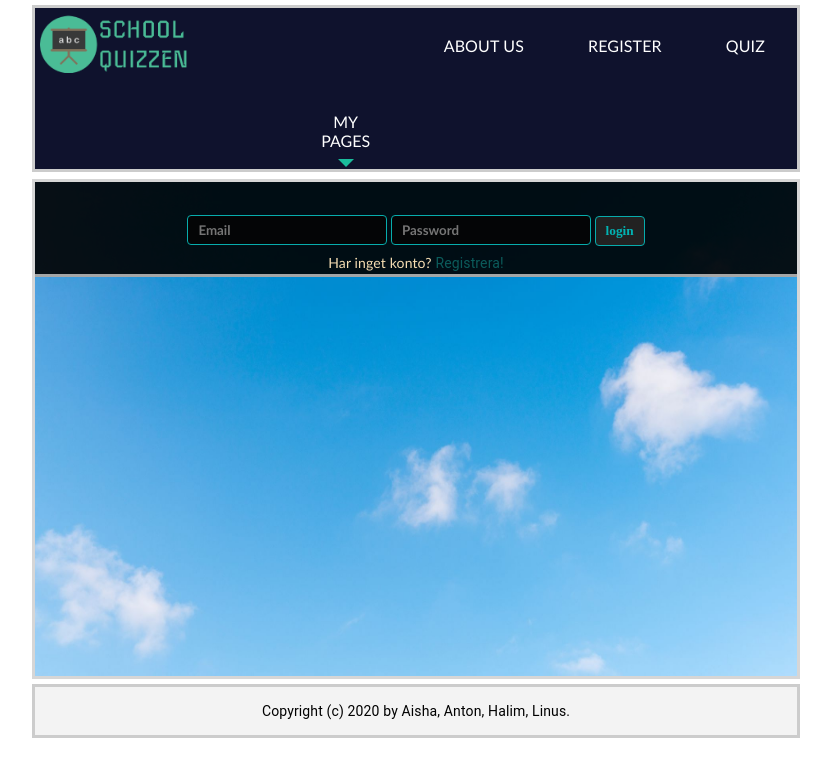
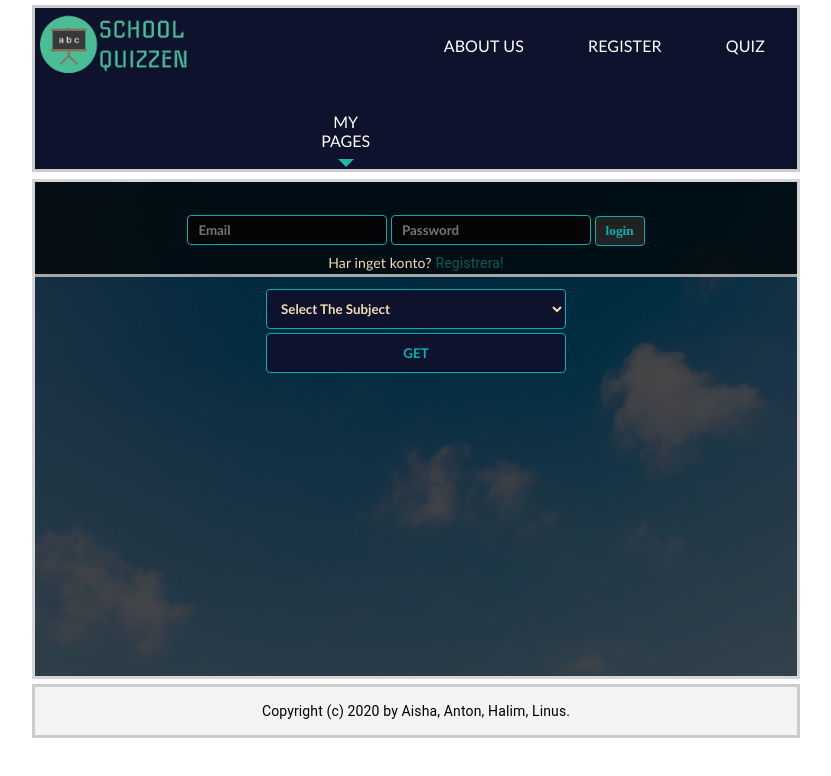
Before and after one commit to LinusSelven/web-application-quiz, a Vue app: page /DispoQuiz in a window 1280 px wide. Shown: the top 776 px of the page, without its empty margins (224-1055 px from the left). Built offline with nearby package versions, Linux system fonts and the light colour scheme; the HTML template or start-up script is replaced by a standard one.

Commit message:
manage all quiz as a Admin

```diff
--- a/src/App.vue
+++ b/src/App.vue
@@ -19,8 +19,9 @@
               <div class="header">
                 <p>MINA SIDOR</p>
               </div>
-              <a><router-link to="/AdminDashboard">Manage Users</router-link></a>
-              <a><router-link to="/login">My Account</router-link></a>
+              <a><router-link to="/DispoUsers">Manage All Users</router-link></a>
+              <a><router-link to="/DispoQuiz">Manage All Quiz</router-link></a>
+              <a><router-link to="/MySpace">My Account</router-link></a>
               <a><router-link to="/CreateNewQuiz">New Quiz</router-link></a>
             </div>
           </div>
--- /dev/null
+++ b/src/components/DispoQuiz.vue
@@ -0,0 +1,140 @@
+<template>
+    <div class="allQuiz">
+        <select id="subject" name="subject" @change="onChange($event)" v-model="value">
+        <option value="default">Select The Subject</option>
+        <option value="geoQuiz">Geografi</option>
+        <option value="matteQuiz">Matematik</option>
+        <option value="svenskaQuiz">Svenska</option>
+        <option value="engelskaQuiz">Engelska</option>
+        </select><br>
+        <input type="submit" value="GET" @click="getQuiz()">
+        <div class="showLevel" id="showLevel"></div>
+    </div>
+
+</template>
+
+<script>
+  export default {
+    name: 'DispoQuiz',
+    data: function () {
+      return {
+        value: 'default',
+        levels:[],
+      }
+    },
+    methods:{
+      onChange (event) {
+        this.value = event.target.value;
+      },
+      getQuiz(){
+        if (this.value === 'geoQuiz'){
+          this.getGeoQuiz();
+          this.createQuizTable();
+        }
+      },
+      createQuizTable() {
+        const table = document.createElement('table')
+        table.className = "userTable";
+        let i,j;
+        const arrItems = this.levels
+        const col = []
+        for (i = 0; i < arrItems.length; i++) {
+          for (const key in arrItems[i]) {
+            if (col.indexOf(key) === -1) {
+              col.push(key);
+            }
+          }
+        }
+        let tr = table.insertRow(-1)
+        for (i = 0; i < col.length; i++) {
+          const th = document.createElement('th')
+          th.innerHTML = col[i];
+          tr.appendChild(th);
+        }
+        for (i = 0; i < arrItems.length; i++) {
+          tr = table.insertRow(-1);
+          for (j = 0; j < col.length; j++) {
+            const tabCell = tr.insertCell(-1)
+            tabCell.innerHTML = arrItems[i][col[j]];
+          }
+        }
+        const divContainer = document.getElementById('showLevel')
+        divContainer.innerHTML = "";
+        divContainer.appendChild(table);
+      },
+      getGeoQuiz() {
+        fetch('http://127.0.0.1:3000/api/geoQuiz/Levels')
+          .then((response) => {
+            return response.json();
+          })
+          .then((data) => {
+            this.levels = data.geoQuizLevel;
+          });
+      }
+    },
+
+  }
+</script>
+
+<style scoped>
+    .showLevel{
+        padding-top: 10px;
+    }
+    select{
+        padding: 10px;
+        margin-top: 2px;
+        margin-bottom: 2px;
+        border: 1px solid rgb(7, 172, 172);
+        border-radius: 4px;
+        box-sizing: border-box;
+        resize: vertical;
+        background: #0f122d;
+        color: wheat;
+        font-family: Calibri, monospace;
+        font-weight: bold;
+        width: 100%;
+        height: 40px;
+        cursor: pointer;
+    }
+    input[type=submit] {
+        margin-top: 2px;
+        margin-bottom: 2px;
+        background-color: #0f122d;
+        font-family: Calibri, monospace;
+        font-weight: bold;
+        color: #02b3b3;
+        border: 1px solid rgb(7, 172, 172);
+        border-radius: 4px;
+        width: 100%;
+        height: 40px;
+        cursor: pointer;
+    }
+
+    input[type=submit]:hover {
+        background-color: #3d8cb5;
+        border: 1px solid white;
+        color: white;
+    }
+    /* Mobile */
+    @media screen and (max-width: 400px) {
+    }
+
+    /* Tablet */
+    @media screen and (min-width: 768px) and (max-width: 1024px) {
+    }
+
+    /* Desktop */
+    @media screen and (min-width: 1025px) {
+        .allQuiz {
+            padding-top: 10px;
+            display: table-cell;
+            text-align: center;
+            vertical-align: top;
+            background: rgba(0, 0, 0, 0.7);
+        }
+        input[type=submit], select{
+            width: 300px;
+        }
+
+    }
+</style>
--- a/src/main.js
+++ b/src/main.js
@@ -4,7 +4,7 @@ import axios from 'axios'
 import VueAxios from 'vue-axios'
 import router from './router'
 import store from './store'
-import Login from './components/login'
+import Login from './components/MySpace'
 import VueMaterial from 'vue-material'
 import 'vue-material/dist/vue-material.min.css'
 
--- a/src/router/index.js
+++ b/src/router/index.js
@@ -1,10 +1,11 @@
 import Vue from 'vue'
 import VueRouter from 'vue-router'
 import Home from '../components/category.vue'
-import Login from '../components/login.vue'
+import MySpace from '../components/MySpace.vue'
 import Register from '../components/register.vue'
 import CreateNewQuiz from '../components/CreateNewQuiz.vue'
-import AdminDashboard from '../components/AdminDashboard'
+import DispoUsers from '../components/DispoUsers'
+import DispoQuiz from '../components/DispoQuiz'
 
 
 Vue.use(VueRouter)
@@ -21,9 +22,14 @@ const routes = [
         component: () => import(/* webpackChunkName: "about" */ '../components/About.vue')
     },
     {
-        path: '/AdminDashboard',
-        name: 'AdminDashboard',
-        component: AdminDashboard
+        path: '/DispoUsers',
+        name: 'DispoUsers',
+        component: DispoUsers
+    },
+    {
+        path: '/DispoQuiz',
+        name: 'DispoQuiz',
+        component: DispoQuiz
     },
     {
         path: '/results',
@@ -36,9 +42,9 @@ const routes = [
         component: Register
     },
     {
-        path: '/login',
-        name: 'Login',
-        component: Login
+        path: '/MySpace',
+        name: 'MySpace',
+        component: MySpace
     }  ,
     {
         path: '/CreateNewQuiz',
```
Also changed, not shown: src/backend/server.js (+14 -0 lines), src/components/DispoUsers.vue (renamed from src/components/AdminDashboard.vue), src/components/MySpace.vue (renamed from src/components/login.vue).
